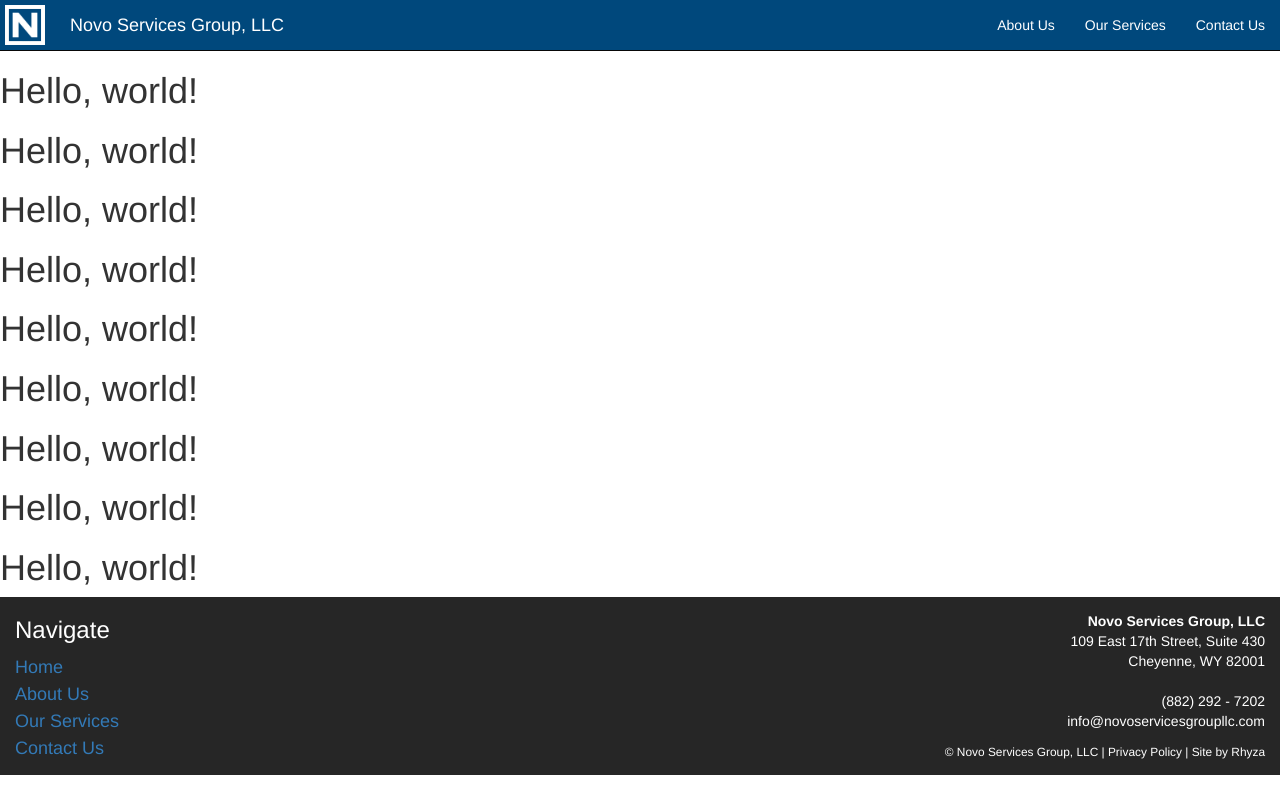
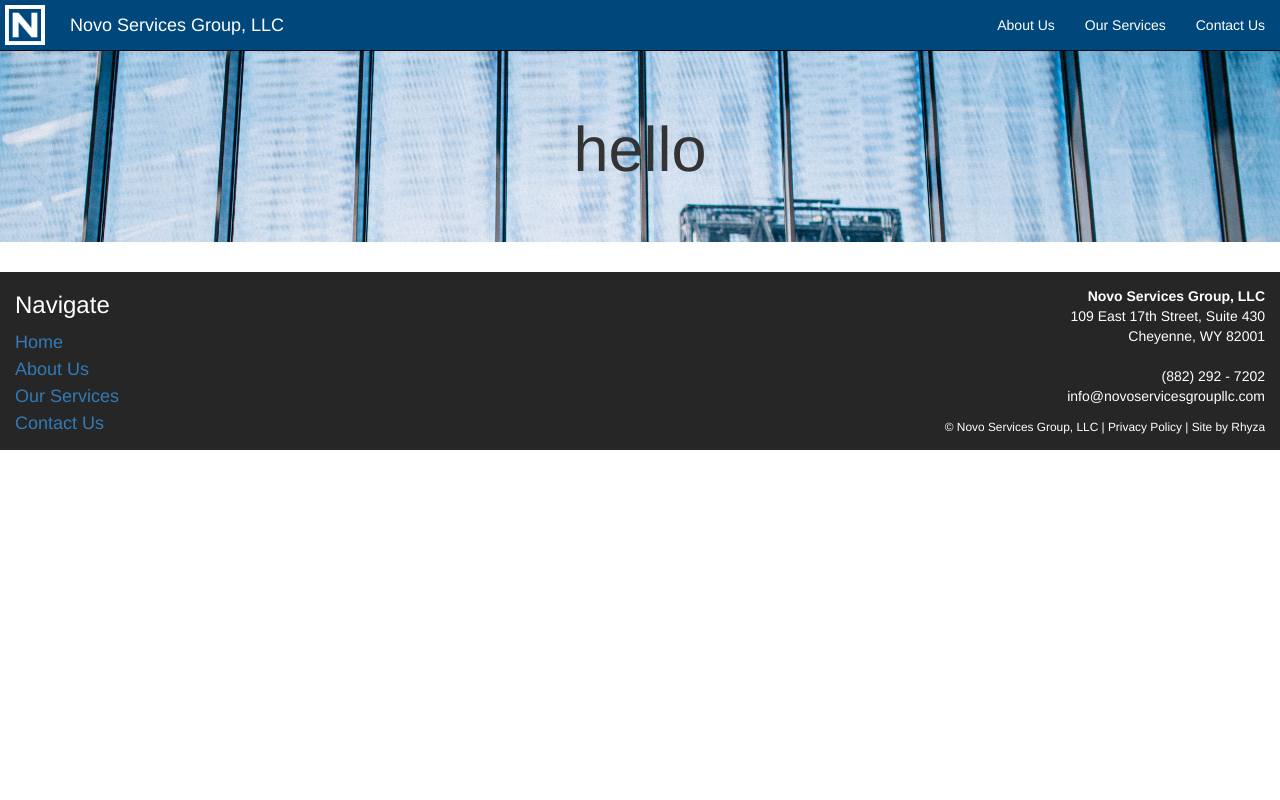
Before and after one commit to rhyza/nsg, a PHP site: page / in a window 1280 px wide. Run offline with PHP 8.4, Linux system fonts and the light colour scheme.

Commit message:
Create header photo skeleton
Created new header.html. Switched the order of the stylesheets in the
head tag.

```diff
--- a/css/main.css
+++ b/css/main.css
@@ -1,11 +1,24 @@
-.navbar-brand {
-    padding: 0px;
+.jumbotron {
+    margin-top: -3vh;
+    color: white;
+    text-align: center;
 }
 
-.navbar-brand>img {
+h1{
+    color: white;
+}
+
+.navbar-logo {
     height: 200%;
     margin: -25%;
     width: auto;
+}
+
+.header-home {
+    background-image:url("../img/home.jpg");
+    background-repeat: no-repeat;
+    background-size: cover;
+    color: white;
 }
 
 .footer {
@@ -32,3 +45,12 @@
         text-align: right;
     }
 }
+
+/* Flexbox for Positioning */
+.flex-container {
+    display: -webkit-box;
+  display: -moz-box;
+  display: -ms-flexbox;
+  display: -webkit-flex;
+  display: flex;
+}
--- /dev/null
+++ b/html/header.html
@@ -0,0 +1,5 @@
+<div class="jumbotron header-home">
+  <div class="container-fluid">
+    <h1>hello</h1>
+  </div>
+</div>
--- a/html/navbar.html
+++ b/html/navbar.html
@@ -5,8 +5,8 @@
     <meta http-equiv="X-UA-Compatible" content="IE=edge">
     <meta name="viewport" content="width=device-width, initial-scale=1">
 
-    <title>Novo</title>
-    <link href="css/main.css" rel="stylesheet">
+    <title>Novo</title>    <link href="css/main.css" rel="stylesheet">
+
     <link href="css/bootstrap.css" rel="stylesheet">
   </head>
   <body>
@@ -21,7 +21,7 @@
             <span class="icon-bar"></span>
           </button>
           <a class="navbar-brand" id="logo" href="#">
-            <img alt="Brand" src="img/logo.png">
+            <img alt="Logo" src="img/logo.png" class="navbar-logo">
           </a>
           <a class="navbar-brand" href="#">Novo Services Group, LLC</a>
         </div>
@@ -36,12 +36,3 @@
         </div>
       </div>
     </nav>
-    <h1>Hello, world!</h1>
-    <h1>Hello, world!</h1>
-    <h1>Hello, world!</h1>
-    <h1>Hello, world!</h1>
-    <h1>Hello, world!</h1>
-    <h1>Hello, world!</h1>
-    <h1>Hello, world!</h1>
-    <h1>Hello, world!</h1>
-    <h1>Hello, world!</h1>
--- a/index.php
+++ b/index.php
@@ -1,6 +1,7 @@
 <?php
 
 include 'html/navbar.html';
+include 'html/header.html';
 include 'html/footer.html';
 
 ?>
```
Also changed, not shown: img/home.jpg (added).
